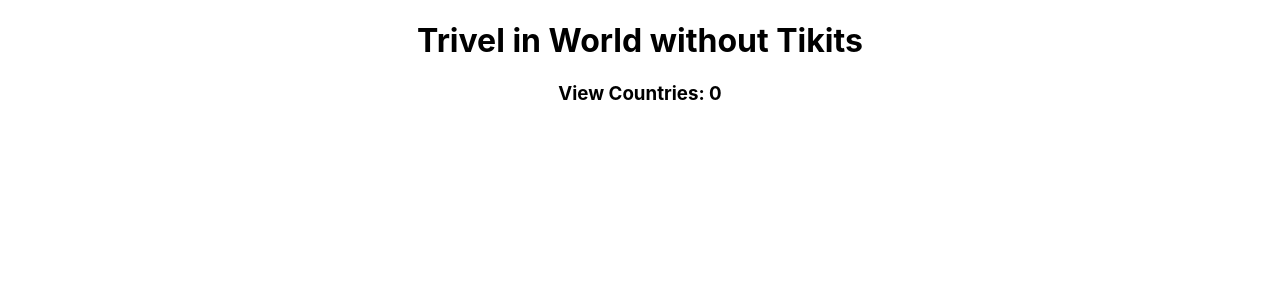
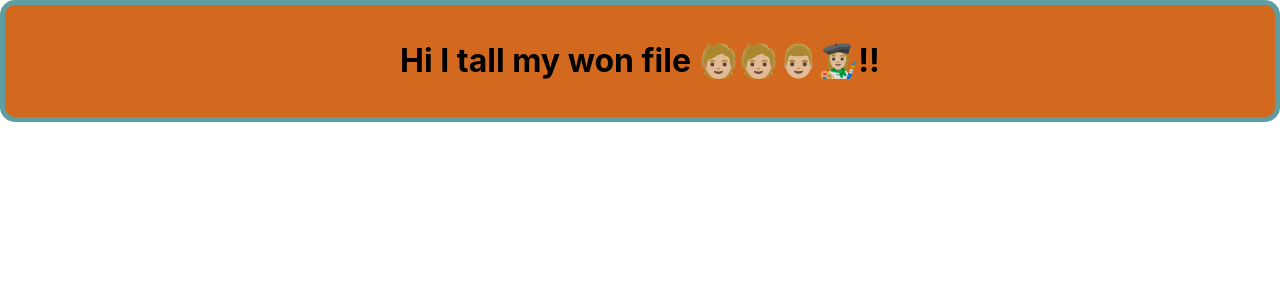
Before and after one commit to abudaudhossain/react-rest-countries, a React (Create React App) app: page / in a window 1280 px wide. Shown: the top 300 px of the page. Built offline with nearby package versions, Linux system fonts and the light colour scheme; no server answers.

Commit message:
add extanal component

```diff
--- a/src/App.js
+++ b/src/App.js
@@ -1,16 +1,17 @@
-import logo from './logo.svg';
+
 import './App.css';
-import { useEffect, useState } from 'react';
+import Countries from './components/countries/Countries';
+
 
 function App() {
   return (
     <div className="App">
-      <Counteries></Counteries>
+      <Countries></Countries>
     </div>
   );
 }
 
-
+/*
 function Counteries() {
   const [countries, setCountries] = useState([])
 
@@ -26,5 +27,5 @@ function Counteries() {
       <h3>View Countries: {countries.length}</h3>
     </div>
   )
-}
+} */
 export default App;
--- /dev/null
+++ b/src/components/countries/Countries.css
@@ -0,0 +1,6 @@
+.country{
+    background: chocolate;
+    border: 5px solid cadetblue;
+    border-radius: 15px;
+    padding: 15px;
+}
--- /dev/null
+++ b/src/components/countries/Countries.js
@@ -0,0 +1,12 @@
+import React from 'react';
+import './Countries.css'
+
+const Countries = () => {
+    return (
+        <div className="country">
+            <h1>Hi I tall my won file 🧑🏼🧑🏼👨🏼👩🏼‍🎨!!</h1>
+        </div>
+    );
+};
+
+export default Countries;
```
